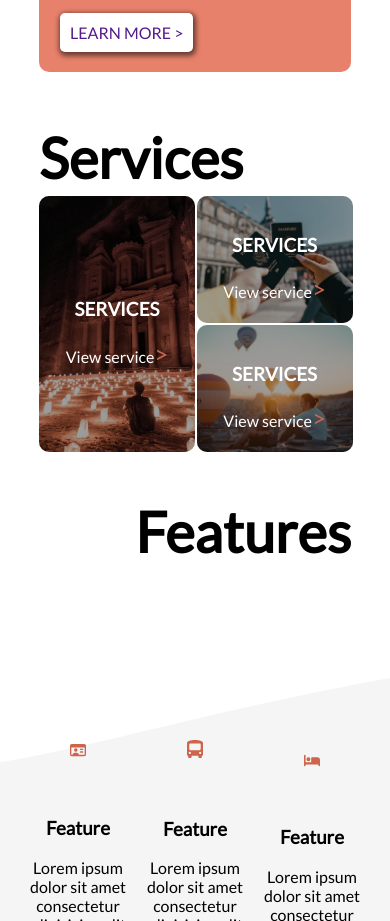
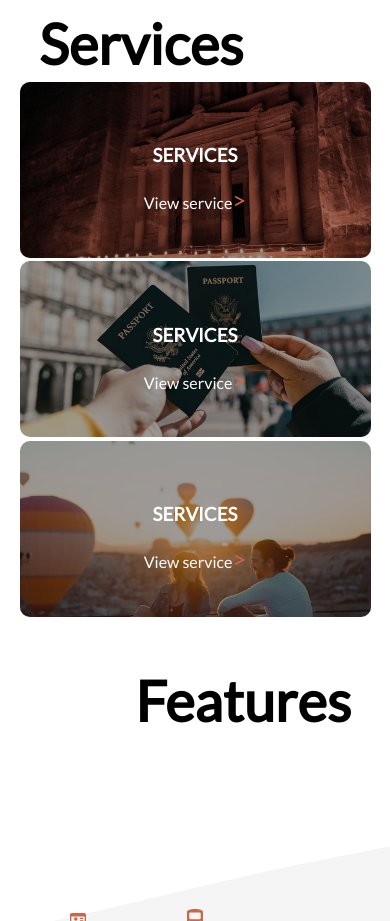
Before and after one commit to Loreshadow/Travel-Together, a website: page index.html in a window 390 px wide. Shown: the part 907-1828 px from the top of the page. Drawn offline with Linux system fonts and the light colour scheme; files whose address does not match are found by name.

Commit message:
made services responsive

```diff
--- a/assets/scss/base/_responsive.scss
+++ b/assets/scss/base/_responsive.scss
@@ -2,11 +2,13 @@
 @use "../base/typography" as typo;
 @use "../base/base.scss" as base;
 @use "../layout/header";
+@use "../main/banner";
+@use "../main/services";
 
 // fichier responsive
 // responsive tablet
 @media screen and (max-width: 768px) {
-
+// responsive header _header.scss
     header {
         display: flex;
         flex-direction: column;
@@ -24,6 +26,39 @@
                 margin-top: -15%;
             }
         }
-
+    }
+    // responsive banner _banner.scss
+    #banner {
+        .banner-content {
+            width: 80%;
+            margin: 0 auto;
+        }
+        .banner-img-container {
+            visibility: hidden;
+        }
+    }
+    // responsive services _services.scss
+    #services {
+        width: 100%;
+        .cards-container {
+            flex-direction: column;
+            width: 90%;
+            margin: 0 auto;
+            .card-container-left {
+                width: 100%;
+                .card {
+                    max-width: 100%;
+                    margin-bottom: 1%;
+                }
+            }
+            .card-container-right {
+                width: 100%;
+                .card {
+                    max-width: 100%;
+                    margin: 0;
+                    margin-bottom: 1%;
+                }
+            }
+        }
     }
 }
```
Also changed, not shown: assets/css/style.css, 1 other file.
